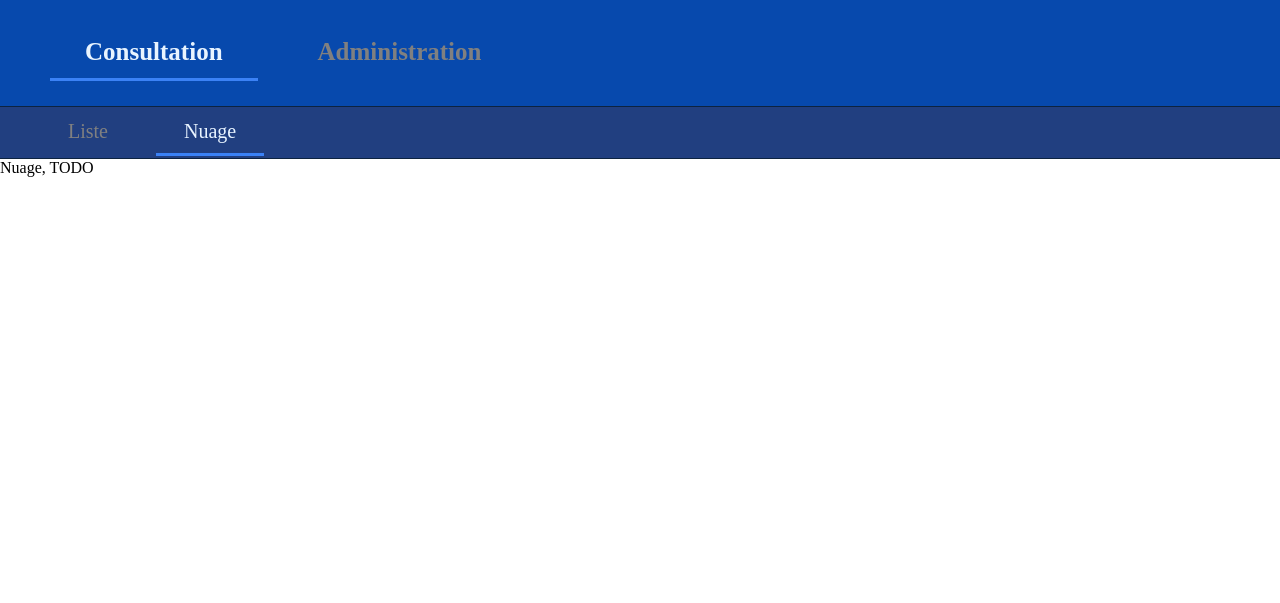
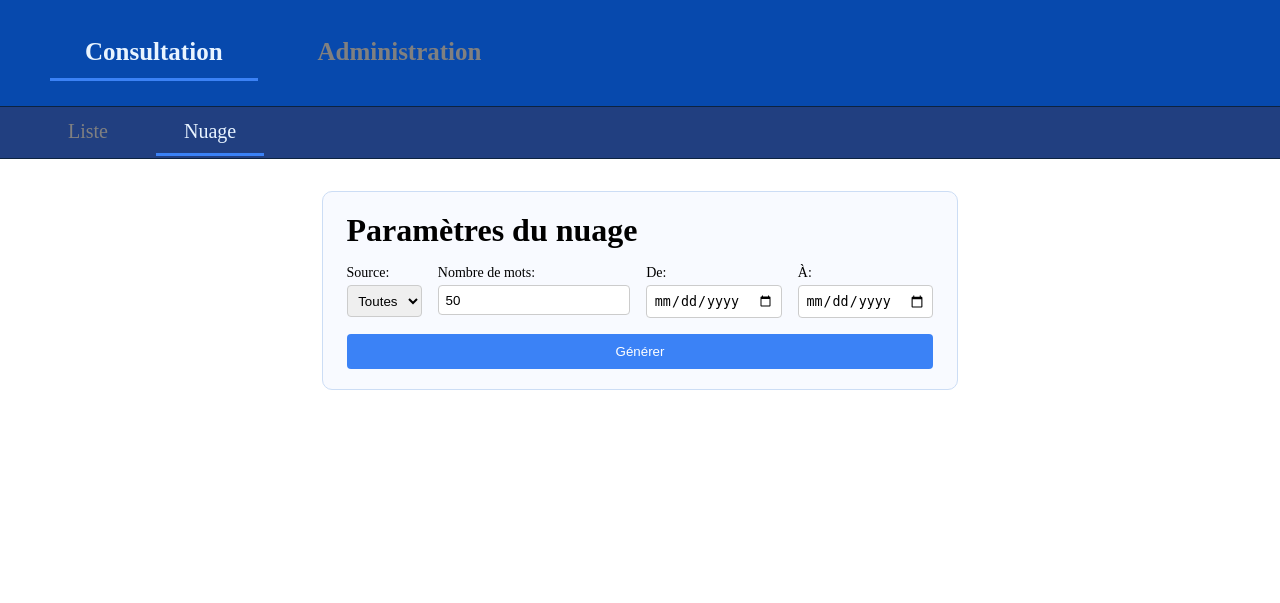
Before and after one commit to Akip2/sitemap-project, a Flask app: page /cloud in a window 1280 px wide. Shown: the top 603 px of the page. Run offline with Flask 3, Linux system fonts and the light colour scheme; data that the repository does not hold is empty.

Commit message:
word cloud route

```diff
--- a/src/main.py
+++ b/src/main.py
@@ -2,9 +2,30 @@ import time
 
 from flask import Flask, render_template, jsonify, request
 from BdMongo import get_articles, insert_source, get_sources, update_source, insert_articles, delete_source, delete_articles_from_source
-from utils import treat_str_input, trear_array_input
+from utils import treat_int_input, treat_str_input, trear_array_input
 from sitemap_parser import get_source_name, parse
+from collections import Counter
 from apscheduler.schedulers.background import BackgroundScheduler
+
+EXCLUDED_WORDS = ["dans", "au", "aux", "il", "elle", "ils", "elles", "nous", "vous", "tu", "je", "pas", "ne", "ma", "mon", "mes", "sur", "sous", "entre", "ses", "sa", "son", "se", "ce", "cette", "cet", "quel", "quelle", "quels", "quelles", "quand", "que", "qui", "quoi", "dont", "comment", "pourquoi" "on", "où", "là", "le", "la", "les", "un", "une", "de", "des", "du", "avec", "or", "pour", "et", "à", "avec", "par"]
+EXCLUDED_CHARS = ["…", ".", ",", "!", "?", ":", ";", "%", "€", "$", "0", "1", "2", "3", "4", "5", "6", "7", "8", "9", "«", "»", "n’", "l’", "qu’", "d’", "d'", "j’", "m’"]
+
+def get_title_words(title):
+    formatted_title = title.replace("\n", " ").replace("/", " ").lower()
+    for c in EXCLUDED_CHARS:
+        formatted_title = formatted_title.replace(c, "")
+
+    word_array = formatted_title.split()
+    word_array = [w for w in word_array if not w in EXCLUDED_WORDS]
+
+    word_dict = {}
+    for w in word_array:
+        if w in word_dict.keys():
+            word_dict[w] += 1
+        else:
+            word_dict[w] = 1
+
+    return word_dict
 
 def check_for_updates():
     sources = get_sources()
@@ -80,6 +101,24 @@ def api_sources_delete(name):
 
     return {"message": "Source supprimée"}, 200
 
+@app.route("/api/wordcloud")
+def api_wordcloud():
+    nb_word  = treat_int_input(request.args.get("nb_word"))
+    origin  = treat_str_input(request.args.get("origin"))
+    date_start = treat_str_input(request.args.get("date_start"))
+    date_end = treat_str_input(request.args.get("date_end"))
+
+    articles = get_articles(origin, date_start, date_end, None)
+
+    result_dic = Counter()
+    for article in articles:
+        result_dic += Counter(get_title_words(article["title"]))
+
+    if(nb_word != None):
+        result_dic = result_dic.most_common(nb_word)
+
+    return jsonify(result_dic)
+
 scheduler = BackgroundScheduler()
 scheduler.add_job(check_for_updates, 'interval', minutes=1)
 
--- /dev/null
+++ b/src/static/cloud.js
@@ -0,0 +1,4 @@
+import { setupSourceSelect } from "./utils.js";
+
+const sourceSelect = document.getElementById("source");
+setupSourceSelect(sourceSelect);
--- a/src/templates/cloud.html
+++ b/src/templates/cloud.html
@@ -1,5 +1,38 @@
 {% extends "base-consultation.html" %}
 
+{% block script %}
+  <script type="module" src="{{ url_for('static', filename='cloud.js') }}"></script>
+{% endblock %}
+
 {% block subcontent %}
-  <p>Nuage, TODO</p>
-{% endblock %}
+  <main>
+    <form class="card" id="filter">
+      <h1>Paramètres du nuage</h1>
+      <div class="input-group">
+        <div class="input-block">
+          <label for="source">Source:</label>
+          <select name="source" id="source"></select>
+        </div>
+
+          <div class="input-block">
+          <label for="nb-word">Nombre de mots:</label>
+          <input type="number" id="nb-word" name="nb-word" value=50>
+        </div>
+
+        <div class="input-block">
+          <label for="date-start">De:</label>
+          <input type="date" id="date-start" name="date-start">
+        </div>
+
+        <div class="input-block">
+          <label for="date-end">À:</label>
+          <input type="date" id="date-end" name="date-end">
+        </div>
+      </div>
+
+      <button type="button" id="gen-btn">Générer</button>
+    </form>
+
+    <svg id="cloud"></svg>
+  </main>
+  {% endblock %}
```
Also changed, not shown: src/utils.py (+8 -0 lines).
